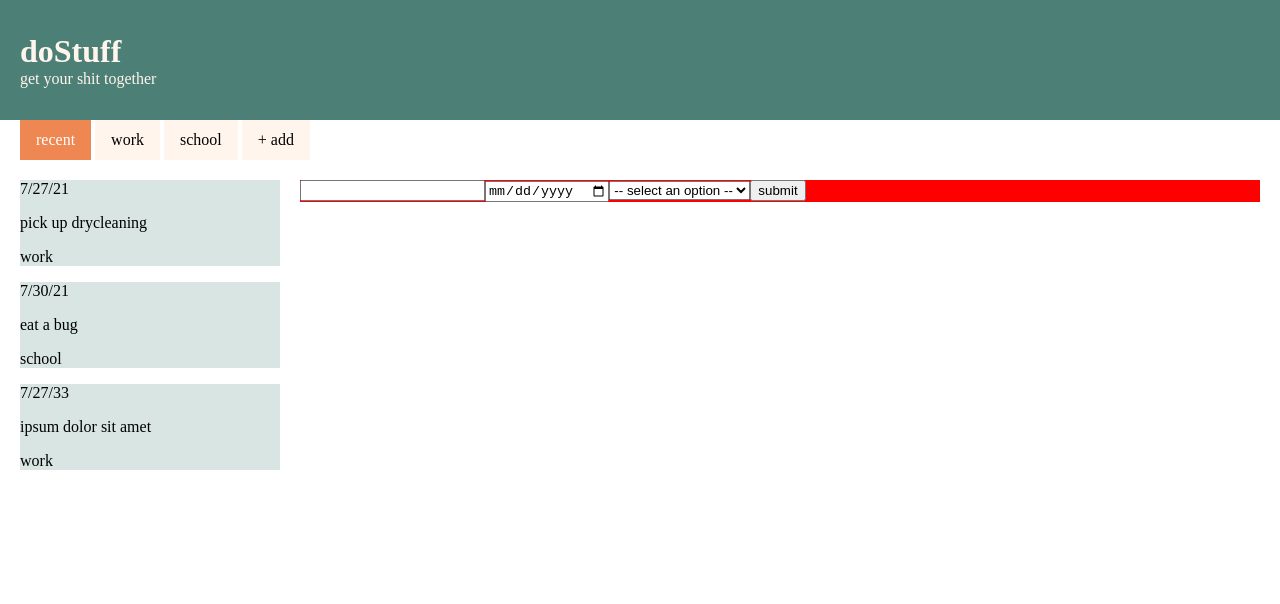
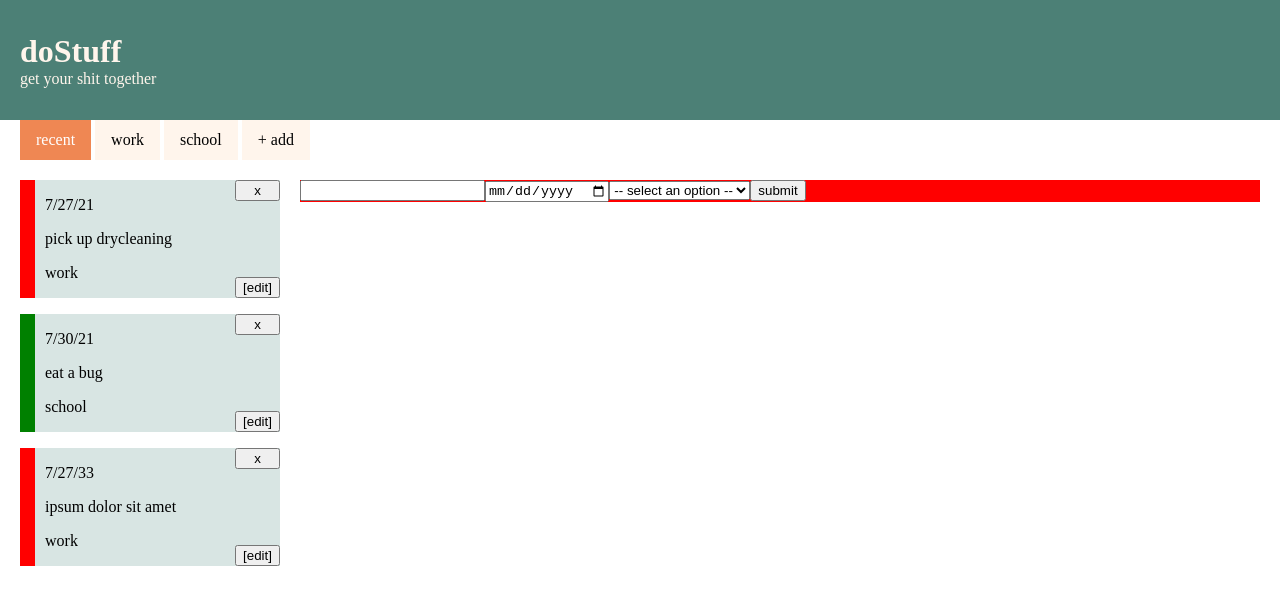
Before and after one commit to harrisonBarnett/to-do, a React (Create React App) app in the folder to-do/: page / in a window 1280 px wide. Shown: the top 604 px of the page. Built offline with nearby package versions, Linux system fonts and the light colour scheme.

Commit message:
Passing group color value to created tasks

```diff
--- a/to-do/src/App.css
+++ b/to-do/src/App.css
@@ -91,12 +91,27 @@ body {
     padding: 0;
     list-style: none;
 }
+/* sidebar item styles */
 .sidebar-item {
     margin: 1em 0;
+    display: flex;
     background: var(--primary-color-100);
 
     /* border: 1px solid red; */
 }
+#sidebar-item-accent {
+    width: 15px;
+}
+#sidebar-item-content-container {
+    margin-left: 10px;
+}
+#sidebar-item-control {
+    display: flex;
+    flex-direction: column;
+    justify-content: space-between;
+    margin-left: auto;
+}
+
 /* =============================================== */
 
 /* MAIN CONTENT STYLES =========================== */
--- a/to-do/src/App.js
+++ b/to-do/src/App.js
@@ -27,15 +27,18 @@ class App extends React.Component {
         {id: 1,
         content: "pick up drycleaning",
         date: "7/27/21",
-        group: "work"},
+        group: "work",
+        color: "red"},
         {id: 2,
         content: "eat a bug",
         date: "7/30/21",
-        group: "school"},
+        group: "school",
+        color: "green"},
         {id: 3,
         content: "ipsum dolor sit amet",
         date: "7/27/33",
-        group: "work"},
+        group: "work",
+        color: "red"},
       ],
 
     };
@@ -56,7 +59,7 @@ class App extends React.Component {
     });
   }
 
-  addTask(id, content, date, group) {
+  addTask(id, content, date, group, color) {
     let newID = this.state.id;
 
     this.setState({
@@ -64,7 +67,8 @@ class App extends React.Component {
         id: newID,
         content: content,
         date: date,
-        group: group
+        group: group,
+        color: color
       })
     });
 
--- a/to-do/src/Content.js
+++ b/to-do/src/Content.js
@@ -5,9 +5,10 @@ class Content extends React.Component {
         super(props);
         this.state = {
             id: "",
-            content: "eat a corndog",
-            date: "7/30/21",
-            group: "work"
+            content: "",
+            date: "",
+            group: "",
+            color: ""
         }
         this.handleTaskSubmit = this.handleTaskSubmit.bind(this);
         this.handleContent = this.handleContent.bind(this);
@@ -21,11 +22,14 @@ class Content extends React.Component {
         this.setState({date: event.target.value});
     };
     handleGroup(event) {
-        this.setState({group: event.target.value});
+        this.setState({color: event.target.value,
+            group: event.target.options[event.target.selectedIndex].text
+        });
     };
+
     handleTaskSubmit(event) {
         event.preventDefault();
-        this.props.addTask(this.state.id, this.state.content, this.state.date, this.state.group);
+        this.props.addTask(this.state.id, this.state.content, this.state.date, this.state.group, this.state.color);
     }
     render() {
         return (
@@ -44,11 +48,13 @@ class Content extends React.Component {
                     <option
                     disabled
                     selected={true}>
-                    -- select an option -- </option>
+                    -- select an option --
+                    </option>
 
                     {this.props.groups.map(group =>
                         <option
-                        value={group.name}
+                        // color is passed as value of each option
+                        value={group.color}
                         key={group.id}>
                         {group.name}
                         </option>
--- a/to-do/src/Sidebar.js
+++ b/to-do/src/Sidebar.js
@@ -11,9 +11,20 @@ const Sidebar = ({tasks, page}) => {
                         <li
                         className="sidebar-item"
                         key={"sidebar-item-"+task.id}>
+                            <div
+                            id="sidebar-item-accent"
+                            style={{background: task.color}}></div>
+
+                            <div id="sidebar-item-content-container">
                                 <p id="sidebar-item-date">{task.date}</p>
                                 <p id="sidebar-item-content">{task.content}</p>
                                 <p id="sidebar-item-group">{task.group}</p>
+                            </div>
+
+                            <div id="sidebar-item-control">
+                                <button>x</button>
+                                <button>[edit]</button>
+                            </div>
                         </li>
                     )}
                 </ul>
@@ -30,9 +41,20 @@ const Sidebar = ({tasks, page}) => {
                         <li
                         className="sidebar-item"
                         key={"sidebar-item-"+filteredTask.id}>
+                            <div
+                            id="sidebar-item-accent"
+                            style={{background: filteredTask.color}}></div>
+
+                            <div id="sidebar-item-content-container">
                                 <p id="sidebar-item-date">{filteredTask.date}</p>
                                 <p id="sidebar-item-content">{filteredTask.content}</p>
                                 <p id="sidebar-item-group">{filteredTask.group}</p>
+                            </div>
+
+                            <div id="sidebar-item-control">
+                                <button>x</button>
+                                <button>[edit]</button>
+                            </div>
                         </li>
                         )}
                 </ul>
```
Lines whose indentation alone changed are shown as unchanged.
